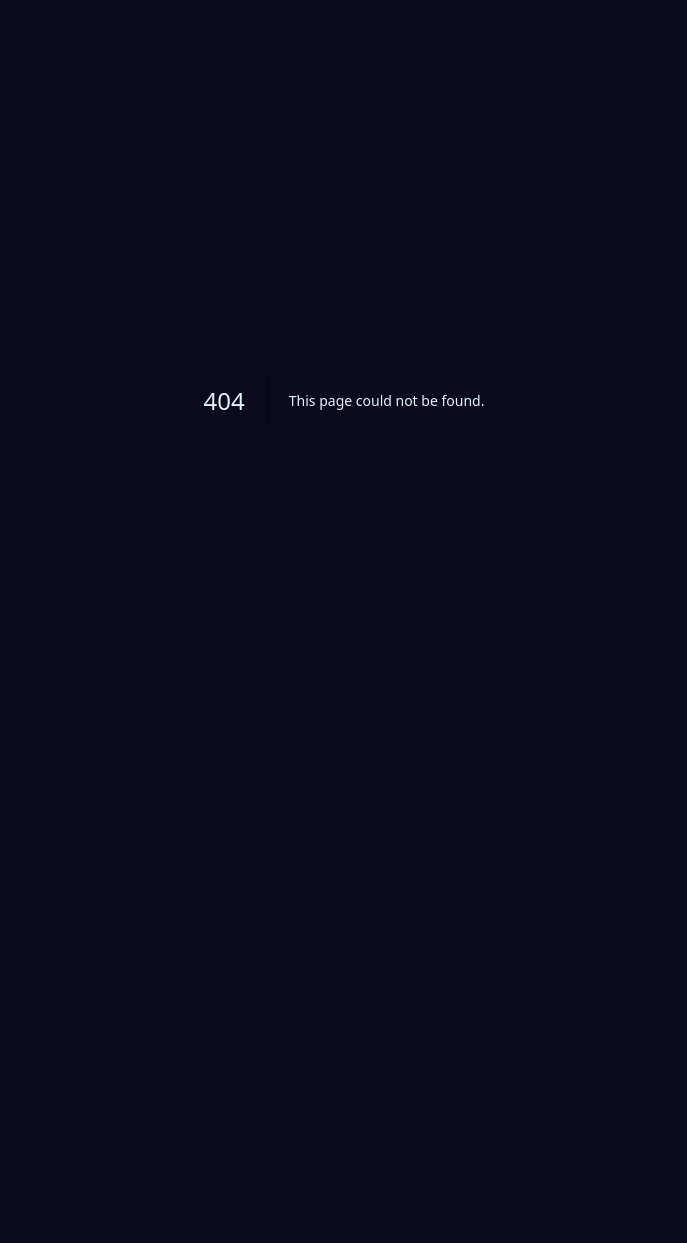
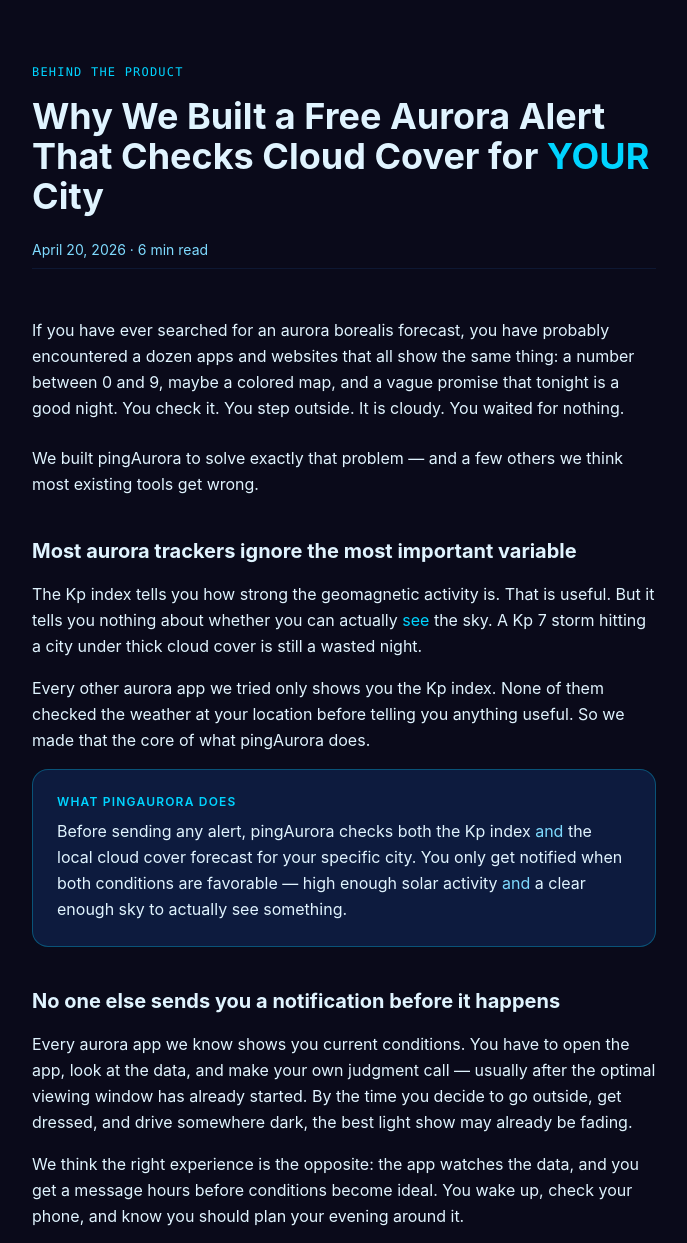
Before and after one commit to cloud-hu2000/pingAurora, a Next.js app: page /blog/why-we-built-this in a window 1280 px wide. Before the commit this address had no page. Shown: the top 1243 px of the page, without its empty margins (296-983 px from the left). Before the commit the page ends 800 px from the top, so only its background shows below. Built offline with nearby package versions, Linux system fonts and the light colour scheme.

Commit message:
seo_blog_why_we_built

```diff
--- /dev/null
+++ b/app/blog/why-we-built-this/page.tsx
@@ -0,0 +1,190 @@
+export const metadata = {
+  title: "Why We Built a Free Aurora Alert That Checks Cloud Cover for YOUR City",
+  description:
+    "Most aurora trackers show you the Kp index and call it a day. pingAurora does something different — it checks local cloud cover for your exact city before sending any alert. Here's why that matters.",
+  openGraph: {
+    title: "Why We Built a Free Aurora Alert That Checks Cloud Cover for YOUR City",
+    description:
+      "Most aurora trackers show you the Kp index and call it a day. pingAurora does something different — it checks local cloud cover for your exact city before sending any alert.",
+    type: "article",
+  },
+};
+
+export default function BlogPost() {
+  return (
+    <main className="min-h-screen bg-aurora-dark text-aurora-text">
+      <div className="max-w-2xl mx-auto px-6 py-16">
+
+        {/* Header */}
+        <p className="text-aurora-accent text-xs font-mono mb-4 tracking-widest uppercase">
+          Behind the Product
+        </p>
+        <h1 className="text-3xl sm:text-4xl font-bold text-aurora-text leading-snug mb-6">
+          Why We Built a Free Aurora Alert That Checks Cloud Cover for{" "}
+          <span className="text-aurora-accent">YOUR</span> City
+        </h1>
+        <p className="text-aurora-soft text-sm mb-2">April 20, 2026 · 6 min read</p>
+        <hr className="border-aurora-glow/30 mb-12" />
+
+        {/* Intro */}
+        <p className="text-aurora-text leading-relaxed mb-6 text-base">
+          If you have ever searched for an aurora borealis forecast, you have probably
+          encountered a dozen apps and websites that all show the same thing: a number
+          between 0 and 9, maybe a colored map, and a vague promise that tonight is a
+          good night. You check it. You step outside. It is cloudy. You waited for nothing.
+        </p>
+        <p className="text-aurora-text leading-relaxed mb-6 text-base">
+          We built pingAurora to solve exactly that problem — and a few others we think
+          most existing tools get wrong.
+        </p>
+
+        {/* Problem 1 */}
+        <h2 className="text-xl font-bold text-aurora-text mt-10 mb-4">
+          Most aurora trackers ignore the most important variable
+        </h2>
+        <p className="text-aurora-text leading-relaxed mb-4 text-base">
+          The Kp index tells you how strong the geomagnetic activity is. That is useful.
+          But it tells you nothing about whether you can actually{" "}
+          <span className="text-aurora-accent">see</span> the sky. A Kp 7 storm hitting
+          a city under thick cloud cover is still a wasted night.
+        </p>
+        <p className="text-aurora-text leading-relaxed mb-4 text-base">
+          Every other aurora app we tried only shows you the Kp index. None of them
+          checked the weather at your location before telling you anything useful.
+          So we made that the core of what pingAurora does.
+        </p>
+
+        {/* Feature 1 */}
+        <div className="bg-aurora-deep border border-aurora-accent/30 rounded-2xl p-6 mb-10">
+          <p className="text-aurora-accent text-xs font-semibold mb-2 tracking-widest uppercase">
+            What pingAurora Does
+          </p>
+          <p className="text-aurora-text text-base leading-relaxed">
+            Before sending any alert, pingAurora checks both the Kp index{" "}
+            <span className="text-aurora-soft">and</span> the local cloud cover forecast
+            for your specific city. You only get notified when both conditions are
+            favorable — high enough solar activity{" "}
+            <span className="text-aurora-soft">and</span> a clear enough sky to actually
+            see something.
+          </p>
+        </div>
+
+        {/* Problem 2 */}
+        <h2 className="text-xl font-bold text-aurora-text mt-10 mb-4">
+          No one else sends you a notification before it happens
+        </h2>
+        <p className="text-aurora-text leading-relaxed mb-4 text-base">
+          Every aurora app we know shows you current conditions. You have to open the
+          app, look at the data, and make your own judgment call — usually after the
+          optimal viewing window has already started. By the time you decide to go
+          outside, get dressed, and drive somewhere dark, the best light show may already
+          be fading.
+        </p>
+        <p className="text-aurora-text leading-relaxed mb-4 text-base">
+          We think the right experience is the opposite: the app watches the data, and
+          you get a message hours before conditions become ideal. You wake up, check
+          your phone, and know you should plan your evening around it.
+        </p>
+
+        {/* Feature 2 */}
+        <div className="bg-aurora-deep border border-aurora-glow/40 rounded-2xl p-6 mb-10">
+          <p className="text-aurora-accent text-xs font-semibold mb-2 tracking-widest uppercase">
+            What pingAurora Does
+          </p>
+          <p className="text-aurora-text text-base leading-relaxed">
+            pingAurora monitors conditions continuously and sends you an alert when
+            conditions are projected to become favorable — not when they already are.
+            You get hours of heads-up, not a snapshot of right now.
+          </p>
+        </div>
+
+        {/* Problem 3 */}
+        <h2 className="text-xl font-bold text-aurora-text mt-10 mb-4">
+          Existing tools lock you into preset locations
+        </h2>
+        <p className="text-aurora-text leading-relaxed mb-4 text-base">
+          Most aurora apps let you pick from a short list of cities — maybe Fairbanks,
+          Reykjavik, and Tromsø. If you live in Edinburgh, Montana, or northern Japan,
+          you are out of luck. You get a notification for a city 400 km away that has
+          completely different cloud cover than your backyard.
+        </p>
+
+        {/* Feature 3 */}
+        <div className="bg-aurora-deep border border-aurora-glow/40 rounded-2xl p-6 mb-10">
+          <p className="text-aurora-accent text-xs font-semibold mb-2 tracking-widest uppercase">
+            What pingAurora Does
+          </p>
+          <p className="text-aurora-text text-base leading-relaxed">
+            Type in your actual city — any city on Earth — and pingAurora pulls the
+            weather forecast for your exact coordinates. The alert you get is for the sky
+            above <span className="text-aurora-soft">your</span> location, not a city
+            you have never been to.
+          </p>
+        </div>
+
+        {/* Problem 4 */}
+        <h2 className="text-xl font-bold text-aurora-text mt-10 mb-4">
+          Alert fatigue is a real problem
+        </h2>
+        <p className="text-aurora-text leading-relaxed mb-4 text-base">
+          Solar activity tends to cluster. When a coronal mass ejection hits Earth, you
+          might get alerts every few hours for three nights in a row. After the second
+          one, you either start ignoring them or unsubscribe entirely — and then miss
+          the third night that actually had a great show.
+        </p>
+
+        {/* Feature 4 */}
+        <div className="bg-aurora-deep border border-aurora-glow/40 rounded-2xl p-6 mb-10">
+          <p className="text-aurora-accent text-xs font-semibold mb-2 tracking-widest uppercase">
+            What pingAurora Does
+          </p>
+          <p className="text-aurora-text text-base leading-relaxed">
+            We cap alerts at one per subscriber every 6 hours, even if conditions stay
+            favorable. You will never wake up to 12 notifications because a storm
+            lingered. One clear signal is better than a dozen that train you to ignore
+            all of them.
+          </p>
+        </div>
+
+        {/* Problem 5 */}
+        <h2 className="text-xl font-bold text-aurora-text mt-10 mb-4">
+          We do not want your data, your attention, or your money
+        </h2>
+        <p className="text-aurora-text leading-relaxed mb-4 text-base">
+          Free apps need to make money somehow. Most aurora apps fund themselves through
+          ads, premium tiers, or selling your usage data. That means their incentive is
+          to keep you opening the app — not to send you one perfect notification and
+          nothing else.
+        </p>
+        <p className="text-aurora-text leading-relaxed mb-10 text-base">
+          pingAurora has no ads, no premium features, and no data sales. It sends you
+          a message when the data says go, and stays quiet the rest of the time. That
+          is the entire business model.
+        </p>
+
+        {/* Closing */}
+        <hr className="border-aurora-glow/30 mb-10" />
+        <p className="text-aurora-text leading-relaxed mb-4 text-base">
+          None of these ideas are complicated. They are just things we wish existed
+          when we were standing outside in -10°C waiting for a show that never came
+          because a cloud bank rolled in from the west.
+        </p>
+        <p className="text-aurora-text leading-relaxed mb-10 text-base">
+          If that sounds useful to you,{" "}
+          <a href="/" className="text-aurora-accent underline underline-offset-2">
+            subscribe with your city
+          </a>{" "}
+          — it takes 30 seconds and costs nothing.
+        </p>
+
+        {/* Back link */}
+        <a
+          href="/"
+          className="inline-flex items-center text-aurora-soft text-sm hover:text-aurora-accent transition-colors"
+        >
+          ← Back to pingAurora
+        </a>
+      </div>
+    </main>
+  );
+}
--- a/app/sitemap.ts
+++ b/app/sitemap.ts
@@ -11,6 +11,12 @@
       priority: 1,
     },
     {
+      url: `${BASE_URL}/blog/why-we-built-this`,
+      lastModified: new Date(),
+      changeFrequency: "monthly",
+      priority: 0.8,
+    },
+    {
       url: `${BASE_URL}/unsubscribe`,
       lastModified: new Date(),
       changeFrequency: "yearly",
```
